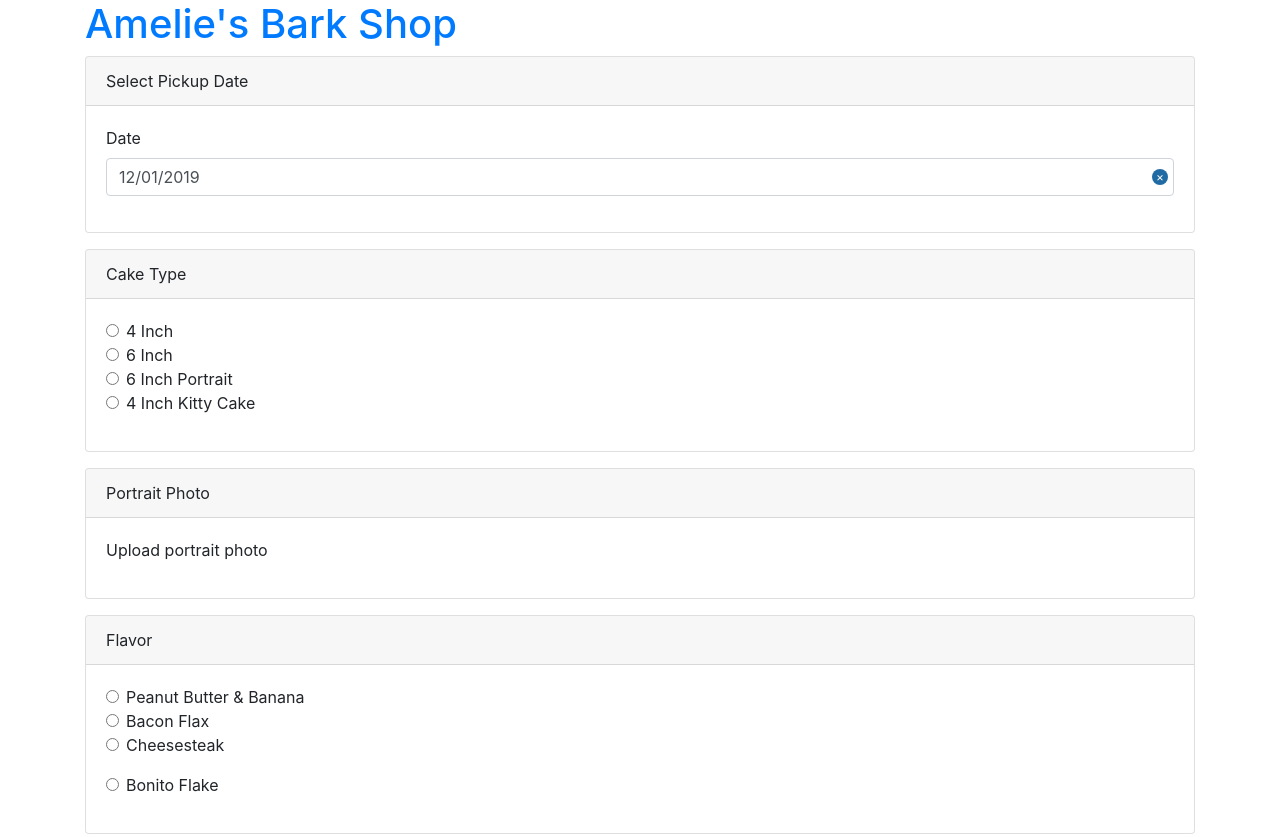
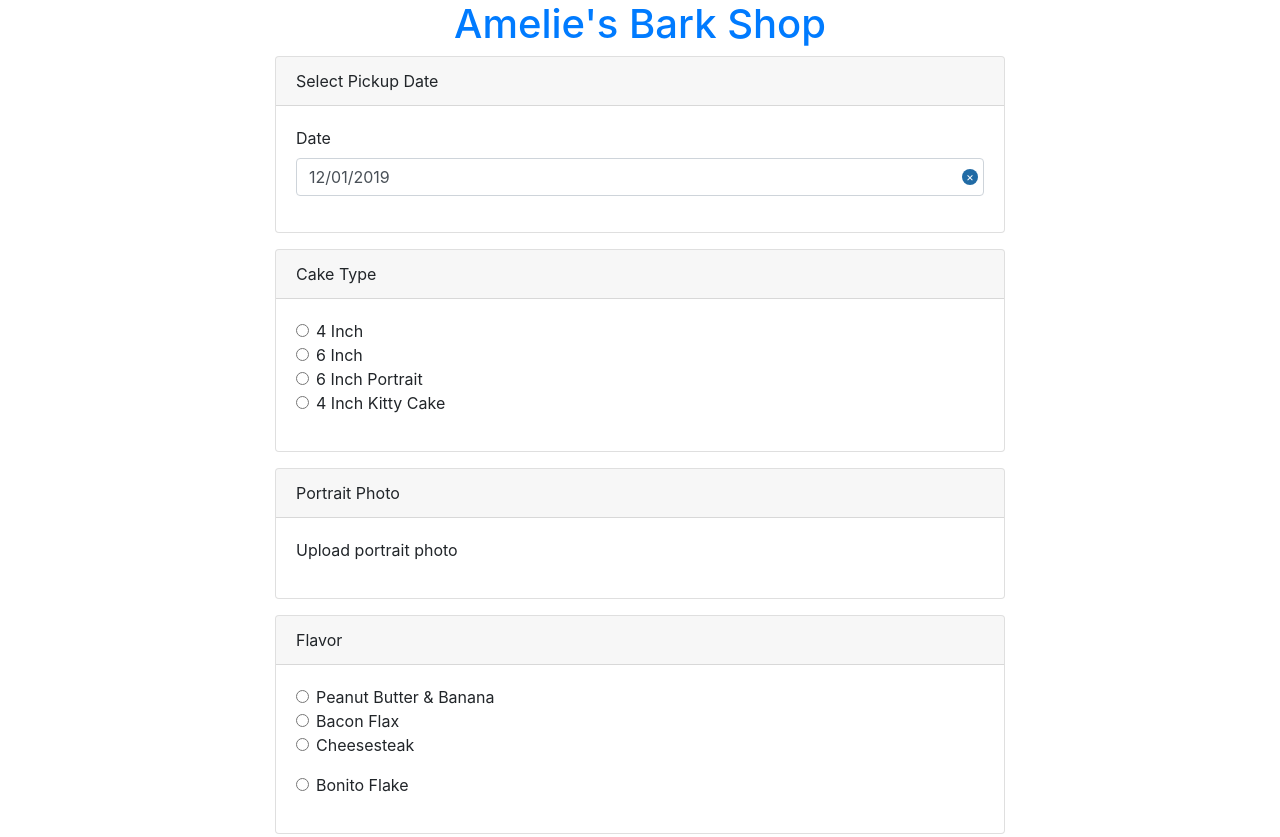
Before and after one commit to emaildano/barkshop-cake-form, a Gatsby site: page / in a window 1280 px wide. Shown: the top 837 px of the page. Built offline with nearby package versions, Linux system fonts and the light colour scheme; Gatsby itself is replaced by a stand-in of ours.

Commit message:
text alignment

```diff
--- a/src/components/header.js
+++ b/src/components/header.js
@@ -1,21 +1,15 @@
 import { Link } from "gatsby"
 import PropTypes from "prop-types"
 import React from "react"
-import {
-  Container,
-  Row,
-  Col
-} from "reactstrap"
+import { Container, Row, Col } from "reactstrap"
 
 const Header = ({ siteTitle }) => (
   <header>
     <Container>
       <Row>
-        <Col>
+        <Col className="text-center">
           <h1>
-            <Link to="/">
-              {siteTitle}
-            </Link>
+            <Link to="/">{siteTitle}</Link>
           </h1>
         </Col>
       </Row>
--- a/src/components/order-form/index.js
+++ b/src/components/order-form/index.js
@@ -16,8 +16,8 @@ import SubmitOrderForm from "./submit-order-form"
 const OrderForm = () => {
   return (
     <Container>
-      <Row>
-        <Col>
+      <Row className="justify-content-center">
+        <Col md="8">
           <Form>
             <PickupDate />
             <CakeType />
```
